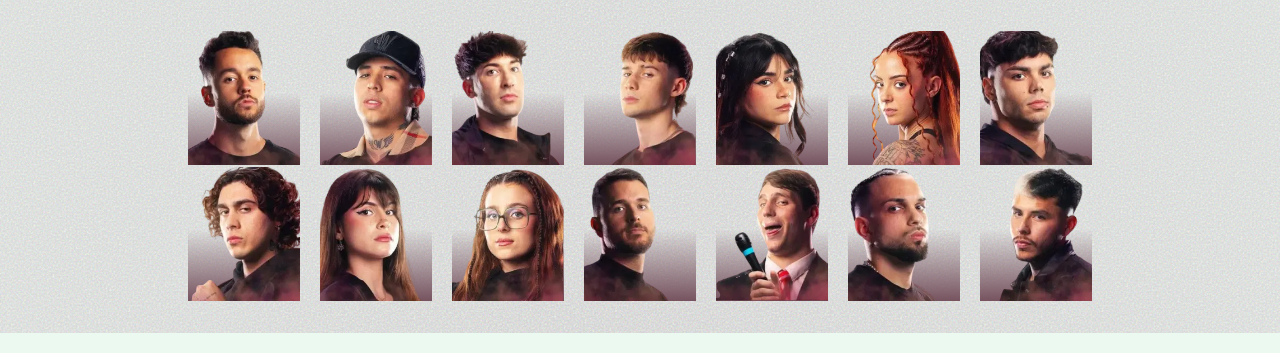
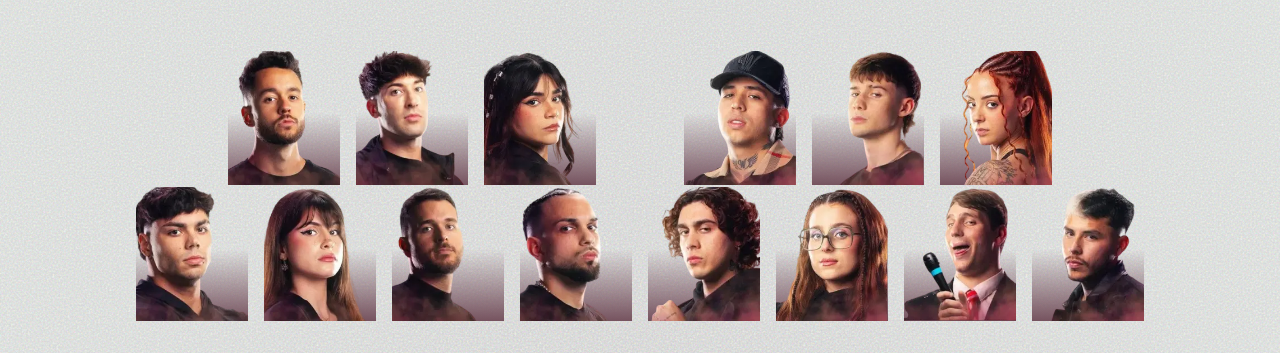
Before and after one commit to OrlandoDev17/la-velada-v, an Astro site: page / in a window 1280 px wide. Shown: the part 1701-2054 px from the top of the page. Built offline with nearby package versions, Linux system fonts and the light colour scheme; Astro itself is replaced by a stand-in of ours; a web font is replaced by a local one.

Commit message:
Agregar componentes FightersCard, FighterGrid y FighterDetails para mejorar la visualización de peleadores y sus detalles

```diff
--- a/src/components/FighterCard.jsx
+++ b/src/components/FighterCard.jsx
@@ -1,171 +1,26 @@
-import { useState } from 'react';
-
-const FIGHTERS = [
-  {
-    name: 'TheGrefg',
-    flag: 'spain',
-    age: '27',
-    weight: '70.9',
-    height: '1.78',
-  },
-  {
-    name: 'WestCol',
-    flag: 'colombia',
-    age: '24',
-    weight: '66',
-    height: '1.65',
-  },
-  {
-    name: 'Viruzz',
-    flag: 'spain',
-    age: '32',
-    weight: '78.5',
-    height: '1.82',
-  },
-  {
-    name: 'Mazza',
-    flag: 'argentina',
-    age: '24',
-    weight: '84',
-    height: '1.76',
-  },
-  {
-    name: 'Alana',
-    flag: 'mexico',
-    age: '24',
-    weight: '56',
-    height: '1.56',
-  },
-  {
-    name: 'Arigeli',
-    flag: 'spain',
-    age: '22',
-    weight: '56',
-    height: '1.60',
-  },
-  {
-    name: 'Andonii',
-    flag: 'spain',
-    age: '22',
-    weight: '115',
-    height: '1.87',
-  },
-  {
-    name: 'Belcast',
-    flag: 'mexico',
-    age: '26',
-    weight: '90',
-    height: '1.78',
-  },
-  {
-    name: 'Abby',
-    flag: 'spain',
-    age: '24',
-    weight: '57',
-    height: '1.72',
-  },
-  {
-    name: 'RoRo',
-    flag: 'spain',
-    age: '23',
-    weight: '57',
-    height: '1.49',
-  },
-  {
-    name: 'Perxita',
-    flag: 'spain',
-    age: '33',
-    weight: '80',
-    height: '1.86',
-  },
-  {
-    name: 'Gaspi',
-    flag: 'argentina',
-    age: '22',
-    weight: '85',
-    height: '1.75',
-  },
-  {
-    name: 'Pereira',
-    flag: 'spain',
-    age: '26',
-    weight: '63',
-    height: '1.67',
-  },
-  {
-    name: 'Rivaldios',
-    flag: 'mexico',
-    age: '24',
-    weight: '67',
-    height: '1.70',
-  },
-];
-
-const FightersCard = () => {
-  // Estado para almacenar el peleador seleccionado (nombre y bandera)
-  const [hoveredFighter, setHoveredFighter] = useState(FIGHTERS[0]);
-
+const FighterCard = ({ fighter, isOpponent, onHover }) => {
   return (
-    <div className="relative flex flex-col items-center">
-      {/* Imagen Ampliada */}
-      <article className="relative flex flex-col justify-center items-center mb-8">
-        <img
-          className="absolute top-28"
-          src="./images/logo-la-velada-v.webp"
-          alt=""
-        />
-        {/* Imagen grande del peleador */}
-        <img
-          className="relative max-h-[450px] mask"
-          src={`./fighters/${hoveredFighter.name}-big.webp`}
-          alt={`Imagen de ${hoveredFighter.name}`}
-        />
-        {/* Bandera del peleador */}
-        <img
-          className="absolute bottom-24 right-6 w-16 h-16 rounded-full border-4 border-white shadow-lg"
-          src={`./flags/${hoveredFighter.flag}.webp`}
-          alt={`Bandera de ${hoveredFighter.flag}`}
-        />
-        <h2 className="text-7xl uppercase text-primary text-center mt-2 absolute -bottom-8">
-          {hoveredFighter.name}
-        </h2>
-        <p className="absolute -left-48 text-5xl uppercase font-bold text-primary">
-          {hoveredFighter.age} Años
-        </p>
-        <div className="absolute -right-46">
-          <p className="text-5xl uppercase font-bold text-primary mb-4">
-            {hoveredFighter.weight} KG
-          </p>
-          <p className="text-5xl uppercase font-bold text-primary">
-            {hoveredFighter.height} M
-          </p>
-        </div>
-      </article>
-
-      {/* Contenedor de las Cards */}
-      <div className="relative flex flex-wrap justify-center gap-x-5 gap-y-16 max-w-236 mt-24">
-        {/* Renderizado de las Cards */}
-        {FIGHTERS.map(({ name, flag, age, weight, height }) => (
     <article
-            key={name}
-            className="bg-gradient-to-b from-transparent to-primary h-18 flex items-end relative hover:scale-125 transition cursor-pointer"
-            onMouseEnter={() =>
-              setHoveredFighter({ name, flag, age, weight, height })
+      className={
+        isOpponent
+          ? 'bg-gradient-to-b from-transparent to-gray-600 h-18 flex items-end relative hover:scale-125 hover:-translate-y-6 transition cursor-pointer grayscale'
+          : 'bg-gradient-to-b from-transparent to-primary h-18 flex items-end relative hover:scale-125 hover:-translate-y-6 transition cursor-pointer'
       }
-            onMouseLeave={() =>
-              setHoveredFighter({ name, flag, age, weight, height })
-            }
+      onMouseEnter={() => onHover(fighter)}
+      onMouseLeave={() => onHover(fighter)}
     >
       <img
         className="w-28 relative"
-              src={`./fighters/${name}.webp`}
-              alt={`Imagen de ${name}`}
+        src={`./fighters/${fighter.name}.webp`}
+        alt={`Imagen de ${fighter.name}`}
       />
+      {isOpponent && (
+        <div className="absolute top-0 right-6 -rotate-45 bg-opacity-50 flex items-center justify-center text-white text-md uppercase font-bold">
+          Oponente
+        </div>
+      )}
     </article>
-        ))}
-      </div>
-    </div>
   );
 };
 
-export default FightersCard;
+export default FighterCard;
--- /dev/null
+++ b/src/components/FighterCards.jsx
@@ -0,0 +1,160 @@
+import { useState } from 'react';
+import FighterGrid from './FighterGrid';
+import FighterDetails from './FighterDetails';
+
+const FIGHTERS = [
+  {
+    name: 'TheGrefg',
+    flag: 'spain',
+    age: '27',
+    weight: '70.9',
+    height: '1.78',
+    opponent: 'WestCol',
+  },
+  {
+    name: 'Viruzz',
+    flag: 'spain',
+    age: '32',
+    weight: '78.5',
+    height: '1.82',
+    opponent: 'Mazza',
+  },
+  {
+    name: 'Alana',
+    flag: 'mexico',
+    age: '24',
+    weight: '56',
+    height: '1.56',
+    opponent: 'Arigeli',
+  },
+  {
+    name: 'Andonii',
+    flag: 'spain',
+    age: '22',
+    weight: '115',
+    height: '1.87',
+    opponent: 'Belcast',
+  },
+  {
+    name: 'Abby',
+    flag: 'spain',
+    age: '24',
+    weight: '57',
+    height: '1.72',
+    opponent: 'RoRo',
+  },
+  {
+    name: 'Perxita',
+    flag: 'spain',
+    age: '33',
+    weight: '80',
+    height: '1.86',
+    opponent: 'Gaspi',
+  },
+  {
+    name: 'Pereira',
+    flag: 'spain',
+    age: '26',
+    weight: '63',
+    height: '1.67',
+    opponent: 'Rivaldios',
+  },
+  {
+    name: 'WestCol',
+    flag: 'colombia',
+    age: '24',
+    weight: '66',
+    height: '1.65',
+    opponent: 'TheGrefg',
+  },
+  {
+    name: 'Mazza',
+    flag: 'argentina',
+    age: '24',
+    weight: '84',
+    height: '1.76',
+    opponent: 'Viruzz',
+  },
+  {
+    name: 'Arigeli',
+    flag: 'spain',
+    age: '22',
+    weight: '56',
+    height: '1.60',
+    opponent: 'Alana',
+  },
+  {
+    name: 'Belcast',
+    flag: 'mexico',
+    age: '26',
+    weight: '90',
+    height: '1.78',
+    opponent: 'Andonii',
+  },
+  {
+    name: 'RoRo',
+    flag: 'spain',
+    age: '23',
+    weight: '57',
+    height: '1.49',
+    opponent: 'Abby',
+  },
+  {
+    name: 'Gaspi',
+    flag: 'argentina',
+    age: '22',
+    weight: '85',
+    height: '1.75',
+    opponent: 'Perxita',
+  },
+  {
+    name: 'Rivaldios',
+    flag: 'mexico',
+    age: '24',
+    weight: '67',
+    height: '1.70',
+    opponent: 'Pereira',
+  },
+];
+
+const FightersCard = () => {
+  // Estado para almacenar el peleador seleccionado (nombre y bandera)
+  const [hoveredFighter, setHoveredFighter] = useState(null);
+
+  return (
+    <div className="relative flex flex-col items-center">
+      {/* Espacio reservado para la imagen grande o el logo */}
+      <div className="relative w-[800px] h-[550px] flex items-center justify-center overflow-hidden">
+        <img
+          className="w-100 absolute"
+          src="./images/logo-la-velada-v.webp"
+          alt="Logo de la Velada del Año V"
+        />
+        {/* Imagen grande del peleador */}
+        {hoveredFighter && (
+          <img
+            className="w-96 relative flex mask transition duration-300 ease-in-out"
+            src={`./fighters/${hoveredFighter.name}-big.webp`}
+            alt={`Imagen de ${hoveredFighter.name}`}
+            style={{
+              opacity: hoveredFighter ? 1 : 0,
+              translateY: hoveredFighter ? 0 : 20,
+            }}
+          />
+        )}
+      </div>
+
+      {/* Sección de Detalles del Peleador */}
+      <FighterDetails hoveredFighter={hoveredFighter} />
+
+      {/* Contenedor de las Cards */}
+      <FighterGrid
+        fighters={FIGHTERS}
+        hoveredFighter={hoveredFighter}
+        onHover={(fighter) => setHoveredFighter(fighter)}
+      />
+    </div>
+  );
+};
+
+export default FightersCard;
--- /dev/null
+++ b/src/components/FighterDetails.jsx
@@ -0,0 +1,34 @@
+import React from 'react';
+
+const FighterDetails = ({ hoveredFighter }) => {
+  if (!hoveredFighter) {
+    return null;
+  }
+
+  return (
+    <article className="relative flex text-center w-full h-full justify-center items-center">
+      {/* Bandera del peleador */}
+      <img
+        className="absolute bottom-24 right-92  size-16 rounded-full border-4 border-white shadow-lg"
+        src={`./flags/${hoveredFighter.flag}.webp`}
+        alt={`Bandera de ${hoveredFighter.flag}`}
+      />
+      <h2 className="text-7xl uppercase text-primary text-center mt-2 absolute bottom-6">
+        {hoveredFighter.name}
+      </h2>
+      <p className="absolute bottom-42 left-42 text-5xl uppercase font-bold text-primary">
+        {hoveredFighter.age} Años
+      </p>
+      <div className="absolute right-40 bottom-36">
+        <p className="text-5xl uppercase font-bold text-primary mb-4">
+          {hoveredFighter.weight} KG
+        </p>
+        <p className="text-5xl uppercase font-bold text-primary">
+          {hoveredFighter.height} M
+        </p>
+      </div>
+    </article>
+  );
+};
+
+export default FighterDetails;
--- /dev/null
+++ b/src/components/FighterGrid.jsx
@@ -0,0 +1,56 @@
+import React from 'react';
+import BoxerCard from './FighterCard'; // Importamos el componente BoxerCard
+
+const BoxerGrid = ({ fighters, hoveredFighter, onHover }) => {
+  // Dividir los peleadores en dos grupos
+  const firstRowTop = fighters.slice(0, 3); // TheGrefg, Viruzz, Alana
+  const secondRowTop = fighters.slice(7, 10); // WestCol, Mazza, Arigeli
+  const firstRowBottom = fighters.slice(3, 7); // Andonii, Abby, Perxita, Pereira
+  const secondRowBottom = fighters.slice(10); // Belcast, RoRo, Gaspi, Rivaldios
+
+  return (
+    <div className="grid gap-y-16 mt-12">
+      {/* Primera fila */}
+      <div className="col-span-2 flex gap-4 justify-center">
+        {/* Parte izquierda de la primera fila */}
+        <div className="grid grid-cols-3 gap-4">
+          {firstRowTop.map((fighter) => (
+            <BoxerCard
+              key={fighter.name}
+              fighter={fighter}
+              isOpponent={fighter.name === hoveredFighter?.opponent}
+              onHover={onHover}
+            />
+          ))}
+        </div>
+        {/* Espacio en el centro de la primera fila */}
+        <div className="w-14"></div>
+        {/* Parte derecha de la primera fila */}
+        <div className="grid grid-cols-3 gap-4">
+          {secondRowTop.map((fighter) => (
+            <BoxerCard
+              key={fighter.name}
+              fighter={fighter}
+              isOpponent={fighter.name === hoveredFighter?.opponent}
+              onHover={onHover}
+            />
+          ))}
+        </div>
+      </div>
+
+      {/* Segunda fila */}
+      <div className="col-span-2 flex gap-4 justify-center">
+        {firstRowBottom.concat(secondRowBottom).map((fighter) => (
+          <BoxerCard
+            key={fighter.name}
+            fighter={fighter}
+            isOpponent={fighter.name === hoveredFighter?.opponent}
+            onHover={onHover}
+          />
+        ))}
+      </div>
+    </div>
+  );
+};
+
+export default BoxerGrid;
--- a/src/components/FightersList.astro
+++ b/src/components/FightersList.astro
@@ -1,5 +1,5 @@
 ---
-import FighterCard from './FighterCard';
+import FighterCards from './FighterCards';
 ---
 
-<FighterCard client:load />
+<FighterCards client:load />
--- a/src/sections/Fighters.astro
+++ b/src/sections/Fighters.astro
@@ -3,7 +3,10 @@ import FightersList from '../components/FightersList.astro';
 import SectionContainer from '../components/SectionContainer.astro';
 ---
 
-<SectionContainer id="fighters" className="p-8 flex-col items-center gap-y-4">
+<SectionContainer
+  id="fighters"
+  className="p-8 flex-col items-center gap-y-4 min-h-screen"
+>
   <h2 class="text-primary text-5xl font-semibold tracking-wide uppercase">
     Selecciona a tu boxeador
   </h2>
```
Lines whose indentation alone changed are shown as unchanged.
